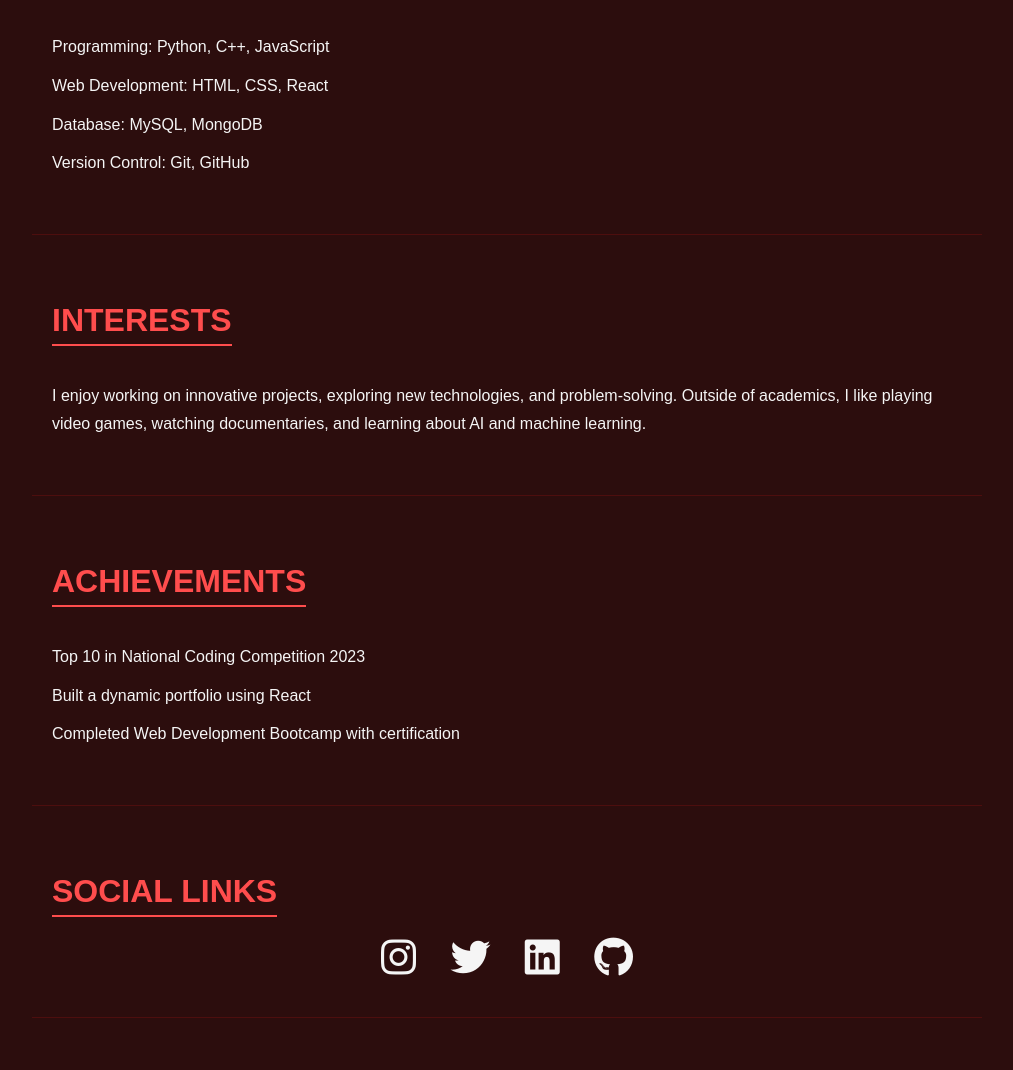
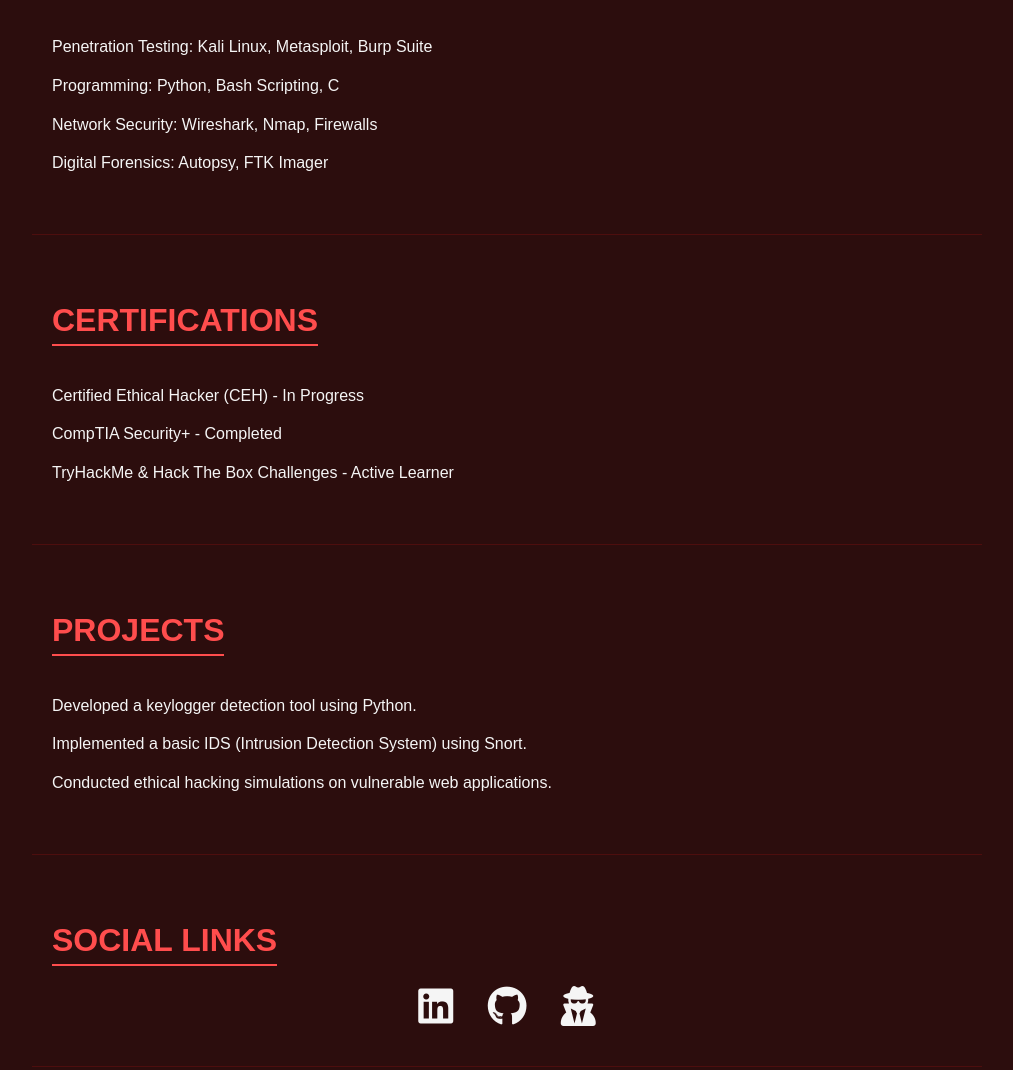
Before and after one commit to Salaar-456/Portfolio-1-, a plain HTML site: page index.html in a window 1280 px wide. Shown: the part 1181-2251 px from the top of the page, without its empty margins (258-1271 px from the left). Drawn offline with Linux system fonts and the light colour scheme.

Commit message:
index.html

```diff
--- a/index.html
+++ b/index.html
@@ -4,10 +4,10 @@
 <head>
   <meta charset="utf-8">
   <meta name="viewport" content="width=device-width, initial-scale=1, shrink-to-fit=no">
-  <meta name="description" content="Portfolio of Abdul Hadi Munir">
+  <meta name="description" content="Cybersecurity Portfolio of Abdul Hadi Munir">
   <meta name="author" content="Abdul Hadi Munir">
   <link rel="icon" type="image/png" href="image.jpeg">
-  <title>Abdul Hadi Munir - Portfolio</title>
+  <title>Abdul Hadi Munir - Cybersecurity Portfolio</title>
 
   <!-- Add FontAwesome CDN for icons -->
   <link rel="stylesheet" href="https://cdnjs.cloudflare.com/ajax/libs/font-awesome/6.0.0-beta3/css/all.min.css">
@@ -19,15 +19,15 @@
   <div class="navbar">
     <img src="image.jpeg" alt="Profile Picture">
     <h2>Abdul Hadi Munir</h2>
-    <p>Software Engineering Student</p>
+    <p>Cybersecurity Enthusiast | Ethical Hacker</p>
     <p>FAST University</p>
     <nav>
       <a href="#about">About</a>
       <a href="#experience">Experience</a>
       <a href="#education">Education</a>
       <a href="#skills">Skills</a>
-      <a href="#interests">Interests</a>
-      <a href="#awards">Achievements</a>
+      <a href="#certifications">Certifications</a>
+      <a href="#projects">Projects</a>
       <a href="#social">Social Links</a>
     </nav>
   </div>
@@ -36,21 +36,21 @@
     <section id="about" class="section">
       <h2 class="section-title">About Me</h2>
       <p>
-        Hello! I'm Abdul Hadi Munir, a passionate Software Engineering student at FAST (National University of Computing and Emerging Sciences). I am enthusiastic about learning cutting-edge technologies and building impactful software solutions.
+        Hello! I'm Abdul Hadi Munir, a passionate cybersecurity enthusiast and ethical hacker. I am dedicated to securing systems, analyzing vulnerabilities, and learning advanced cybersecurity techniques to defend against digital threats.
       </p>
     </section>
 
     <section id="experience" class="section">
       <h2 class="section-title">Experience</h2>
-      <p><strong>Intern - Salaar Software House</strong> </p>
+      <p><strong>Cybersecurity Intern - Salaar Security Solutions</strong></p>
       <ul>
-        <li>Assisted in developing front-end features </li>
-        <li>Worked collaboratively with a team to optimize database queries for performance improvement.</li>
+        <li>Performed vulnerability assessments and penetration testing.</li>
+        <li>Worked on incident response and forensic analysis.</li>
       </ul>
-      <p><strong>Project Collaborator - Student Management System</strong></p>
+      <p><strong>Bug Bounty Hunter</strong></p>
       <ul>
-        <li>Designed and implemented a student database application using Python and SQL.</li>
-        <li>Streamlined the UI with user-friendly navigation and enhanced functionality.</li>
+        <li>Identified security vulnerabilities in web applications.</li>
+        <li>Reported security flaws to various platforms and companies.</li>
       </ul>
     </section>
 
@@ -64,42 +64,42 @@
     <section id="skills" class="section">
       <h2 class="section-title">Skills</h2>
       <ul>
-        <li>Programming: Python, C++, JavaScript</li>
-        <li>Web Development: HTML, CSS, React</li>
-        <li>Database: MySQL, MongoDB</li>
-        <li>Version Control: Git, GitHub</li>
+        <li>Penetration Testing: Kali Linux, Metasploit, Burp Suite</li>
+        <li>Programming: Python, Bash Scripting, C</li>
+        <li>Network Security: Wireshark, Nmap, Firewalls</li>
+        <li>Digital Forensics: Autopsy, FTK Imager</li>
       </ul>
     </section>
 
-    <section id="interests" class="section">
-      <h2 class="section-title">Interests</h2>
-      <p>I enjoy working on innovative projects, exploring new technologies, and problem-solving. Outside of academics, I like playing video games, watching documentaries, and learning about AI and machine learning.</p>
+    <section id="certifications" class="section">
+      <h2 class="section-title">Certifications</h2>
+      <ul>
+        <li>Certified Ethical Hacker (CEH) - In Progress</li>
+        <li>CompTIA Security+ - Completed</li>
+        <li>TryHackMe & Hack The Box Challenges - Active Learner</li>
+      </ul>
     </section>
 
-    <section id="awards" class="section">
-      <h2 class="section-title">Achievements</h2>
+    <section id="projects" class="section">
+      <h2 class="section-title">Projects</h2>
       <ul>
-        <li>Top 10 in National Coding Competition 2023</li>
-        <li>Built a dynamic portfolio using React</li>
-        <li>Completed Web Development Bootcamp with certification</li>
+        <li>Developed a keylogger detection tool using Python.</li>
+        <li>Implemented a basic IDS (Intrusion Detection System) using Snort.</li>
+        <li>Conducted ethical hacking simulations on vulnerable web applications.</li>
       </ul>
     </section>
 
     <section id="social" class="section">
       <h2 class="section-title">Social Links</h2>
       <div class="social-icons">
-        <!-- FontAwesome social icons -->
-        <a href="https://www.instagram.com/_salaar_456/profilecard/?igsh=MXhlZWptajVibng1cA==" target="_blank" title="Instagram">
-          <i class="fab fa-instagram"></i>
-        </a>
-        <a href="https://x.com/AbdulHadi28294?t=ho29lwAqhKNsbVri745AdQ&s=09" target="_blank" title="Twitter">
-          <i class="fab fa-twitter"></i>
-        </a>
-        <a href="https://www.linkedin.com/in/abdul-hadi-munir-479279322?utm_source=share&utm_campaign=share_via&utm_content=profile&utm_medium=android_app" target="_blank" title="LinkedIn">
+        <a href="https://www.linkedin.com/in/abdul-hadi-munir" target="_blank" title="LinkedIn">
           <i class="fab fa-linkedin"></i>
         </a>
         <a href="https://github.com/Salaar-456" target="_blank" title="GitHub">
           <i class="fab fa-github"></i>
+        </a>
+        <a href="https://tryhackme.com/p/AbdulHadi" target="_blank" title="TryHackMe">
+          <i class="fas fa-user-secret"></i>
         </a>
       </div>
     </section>
```
